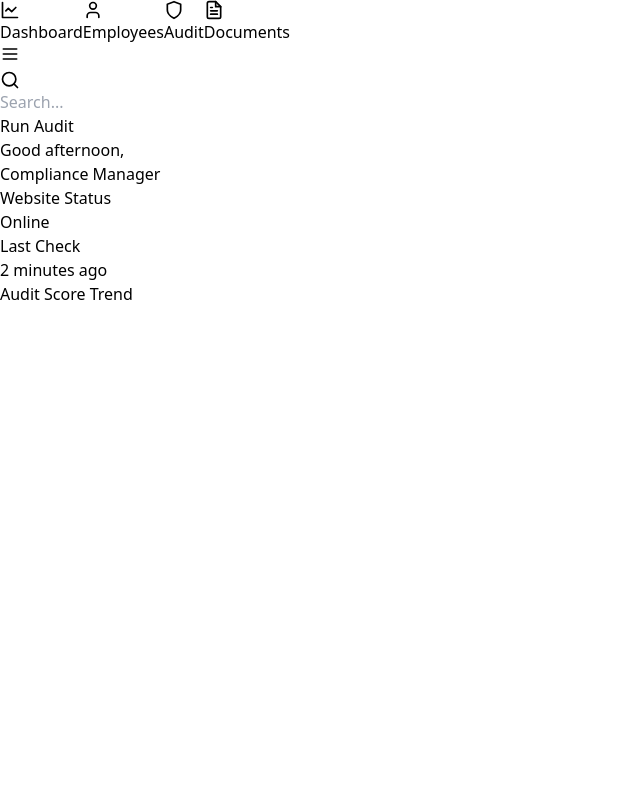
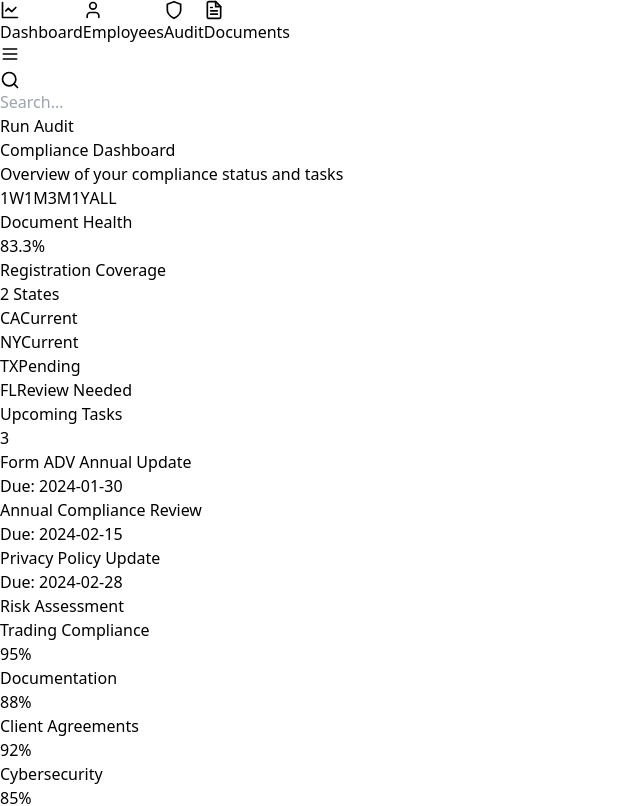
Before and after one commit to Investgrape/ria-back-office, a React (Vite) app: page / in a window 1280 px wide. Shown: the top 806 px of the page, without its empty margins (0-640 px from the left). Built offline with nearby package versions, Linux system fonts and the light colour scheme.

Commit message:
Fix App component to properly use the enhanced dashboard

```diff
--- a/src/App.jsx
+++ b/src/App.jsx
@@ -1,8 +1,8 @@
 import { useState } from 'react';
-import { LineChart, Line, XAxis, YAxis, Tooltip, ResponsiveContainer } from 'recharts';
 import EmployeeSection from './components/EmployeeSection';
 import AuditSection from './components/AuditSection';
 import DocumentsSection from './components/DocumentsSection';
+import DashboardContent from './components/DashboardContent';
 
 // SVG Icons Components
 const SearchIcon = () => (
@@ -43,71 +43,6 @@ const FileIcon = () => (
     <path d="M16 17H8"/>
     <path d="M10 9H8"/>
   </svg>
-);
-
-const mockData = {
-  auditScores: [
-    { date: 'Nov 25', score: 92 },
-    { date: 'Dec 2', score: 93 },
-    { date: 'Dec 9', score: 91 },
-    { date: 'Dec 16', score: 94 },
-    { date: 'Dec 23', score: 94 }
-  ],
-  website: {
-    lastCheck: '2 minutes ago',
-    status: 'online',
-    uptime: '99.9%',
-    lastDowntime: 'None in last 30 days'
-  }
-};
-
-const DashboardContent = () => (
-  <div className="space-y-6">
-    <div className="flex justify-between items-start">
-      <div>
-        <h1 className="text-2xl font-normal">Good afternoon,</h1>
-        <h2 className="text-2xl text-gray-500">Compliance Manager</h2>
-      </div>
-      <div className="flex gap-8 text-right">
-        <div>
-          <div className="text-sm text-gray-500">Website Status</div>
-          <div className="text-2xl text-emerald-600">Online</div>
-        </div>
-        <div>
-          <div className="text-sm text-gray-500">Last Check</div>
-          <div className="text-2xl">{mockData.website.lastCheck}</div>
-        </div>
-      </div>
-    </div>
-
-    <div className="bg-white rounded-lg shadow p-6">
-      <h2 className="text-lg font-medium mb-4">Audit Score Trend</h2>
-      <div className="h-64">
-        <ResponsiveContainer width="100%" height="100%">
-          <LineChart data={mockData.auditScores}>
-            <XAxis
-              dataKey="date"
-              axisLine={false}
-              tickLine={false}
-            />
-            <YAxis
-              domain={[85, 100]}
-              axisLine={false}
-              tickLine={false}
-            />
-            <Tooltip />
-            <Line
-              type="monotone"
-              dataKey="score"
-              stroke="#10B981"
-              strokeWidth={2}
-              dot={false}
-            />
-          </LineChart>
-        </ResponsiveContainer>
-      </div>
-    </div>
-  </div>
 );
 
 function App() {
```
